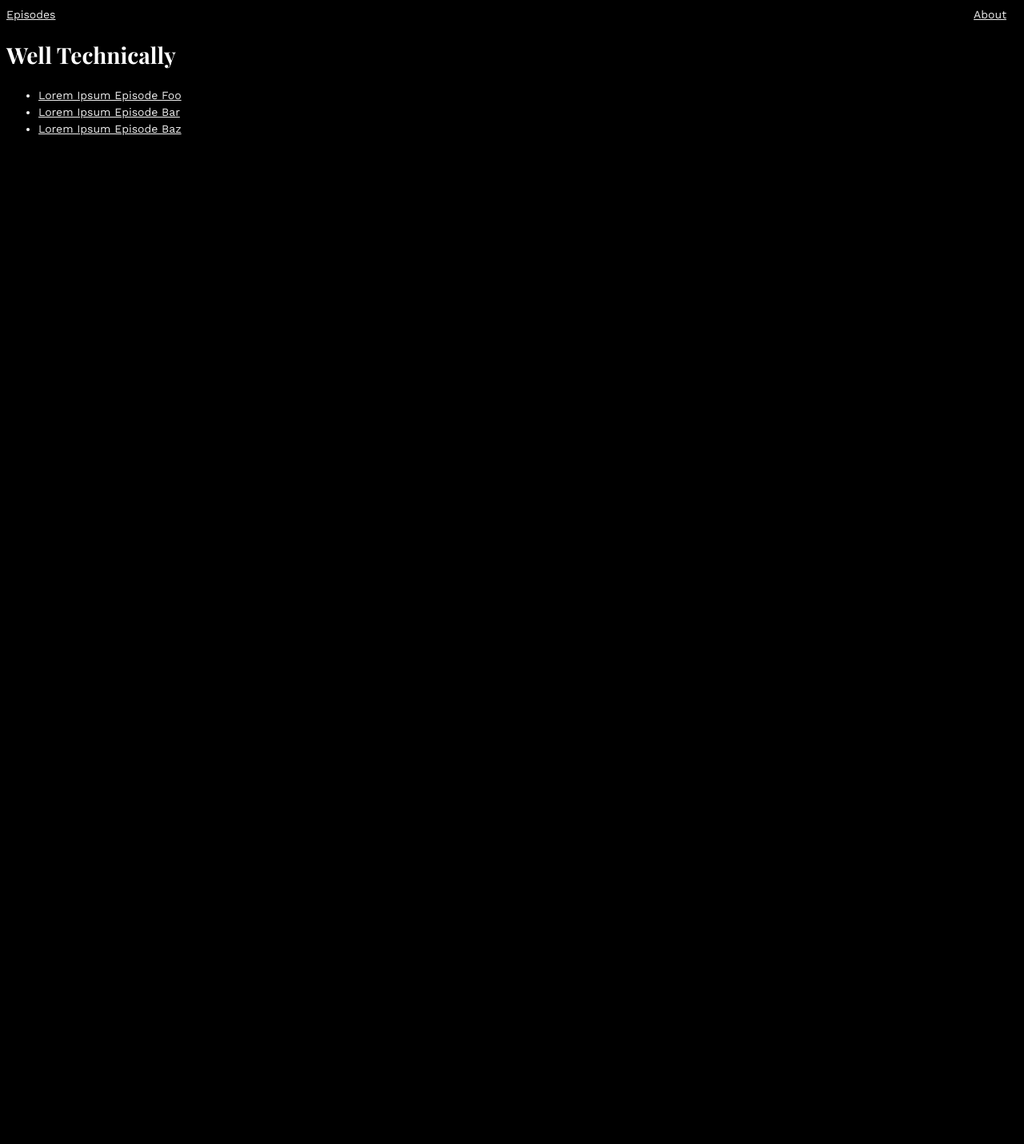
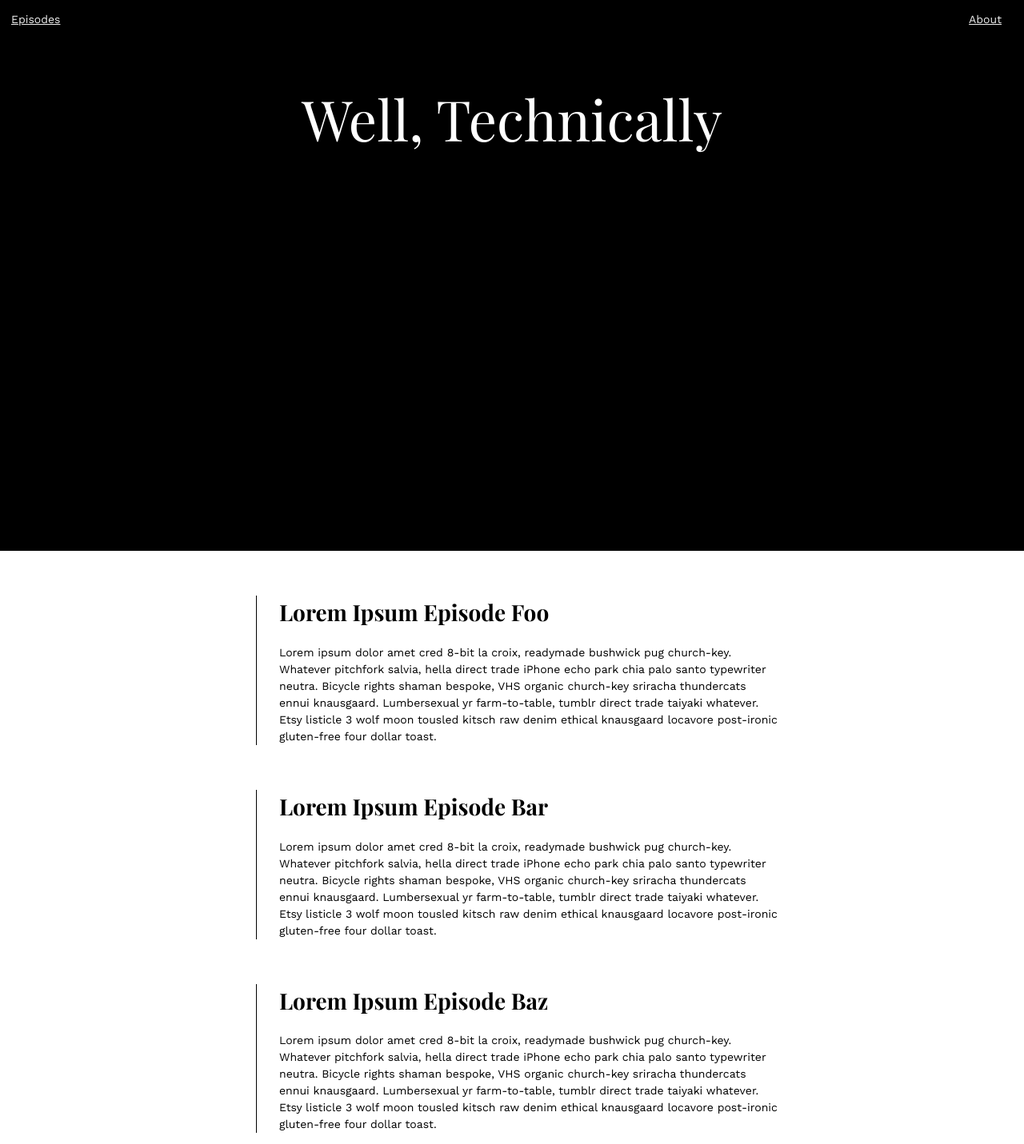
Before and after one commit to clairenied/well-technically, a Next.js app: page / in a window 1280 px wide. Shown: the whole page at 80% size. Before the commit the page ends 800 px from the top, so only its background shows below. Built offline with nearby package versions, Linux system fonts and the light colour scheme; a web font is replaced by a local one.

Commit message:
episode lis for index

```diff
--- /dev/null
+++ b/app/components/EpisodeLink.js
@@ -0,0 +1,30 @@
+import Link from 'next/link';
+import PropTypes from 'prop-types';
+
+const EpisodeLink = props => (
+  <li>
+    <Link as={`/episode/${props.id}`} href={`/episode?title=${props.title}`}>
+      <h1><a>{props.title}</a></h1>
+    </Link>
+
+    <p>{props.text}</p>
+
+    <style jsx="true">
+      {`
+        li {
+          margin-top: 56px;
+          border-left: 1px solid black;
+          padding: 0 28px;
+        }
+      `}
+    </style>
+  </li>
+);
+
+EpisodeLink.propTypes = {
+  id: PropTypes.string.isRequired,
+  title: PropTypes.string.isRequired,
+  text: PropTypes.string.isRequired,
+};
+
+export default EpisodeLink;
--- a/app/components/Header.js
+++ b/app/components/Header.js
@@ -12,13 +12,18 @@ export default () => (
     <style jsx="true">
       {`
         .header-container {
+          background-color: #000;
+          color: #fff;
           width: 100%;
           display: flex;
           justify-content: space-between;
+          margin: 0;
+          padding: 14px;
         }
 
         .header-container > a {
           margin-right: 14px;
+          color: #eee;
         }
       `}
     </style>
--- a/app/components/Layout.js
+++ b/app/components/Layout.js
@@ -11,11 +11,10 @@ const Layout = props => (
         }
 
         body {
-          background-color: black;
-          color: #fff;
           font-family: 'Work Sans', sans-serif;
           font-size: 14px;
           line-height: 1.5;
+          margin: 0;
         }
 
         h1, h2, h3, h4, h5, h6 {
@@ -23,8 +22,13 @@ const Layout = props => (
           font-weight: 600;
         }
 
-        a {
-          color: #eee;
+        .container {
+          width: 720px;
+          margin: 0 auto;
+        }
+
+        ul {
+          list-style: none;
         }
     `}
     </style>
--- a/pages/index.js
+++ b/pages/index.js
@@ -1,31 +1,50 @@
-import Link from 'next/link';
-import PropTypes from 'prop-types';
-
 import Layout from '../app/components/Layout';
+import EpisodeLink from '../app/components/EpisodeLink';
 
 
-const EpisodeLink = props => (
-  <li>
-    <Link as={`/episode/${props.id}`} href={`/episode?title=${props.title}`}>
-      <a>{props.title}</a>
-    </Link>
-  </li>
-);
+const indexHeaderStyles = {
+  display: 'inline-block',
+  width: '100%',
+  textAlign: 'center',
+  height: '80vh',
+  minHeight: '420px',
+  backgroundColor: '#000',
+  color: '#fff',
+};
+
+const indexHeaderStylesH1 = {
+  fontSize: '70px',
+  fontWeight: '300',
+};
 
 const index = () => (
   <Layout>
-    <h1>Well Technically</h1>
-    <ul>
-      <EpisodeLink id="episode1" title="Lorem Ipsum Episode Foo" />
-      <EpisodeLink id="episode2" title="Lorem Ipsum Episode Bar" />
-      <EpisodeLink id="episode3" title="Lorem Ipsum Episode Baz" />
-    </ul>
+
+    <div style={indexHeaderStyles}>
+      <h1 style={indexHeaderStylesH1}>Well, Technically</h1>
+    </div>
+
+    <div className="container">
+      <ul>
+        <EpisodeLink
+          id="episode1"
+          title="Lorem Ipsum Episode Foo"
+          text="Lorem ipsum dolor amet cred 8-bit la croix, readymade bushwick pug church-key. Whatever pitchfork salvia, hella direct trade iPhone echo park chia palo santo typewriter neutra. Bicycle rights shaman bespoke, VHS organic church-key sriracha thundercats ennui knausgaard. Lumbersexual yr farm-to-table, tumblr direct trade taiyaki whatever. Etsy listicle 3 wolf moon tousled kitsch raw denim ethical knausgaard locavore post-ironic gluten-free four dollar toast."
+        />
+        <EpisodeLink
+          id="episode2"
+          title="Lorem Ipsum Episode Bar"
+          text="Lorem ipsum dolor amet cred 8-bit la croix, readymade bushwick pug church-key. Whatever pitchfork salvia, hella direct trade iPhone echo park chia palo santo typewriter neutra. Bicycle rights shaman bespoke, VHS organic church-key sriracha thundercats ennui knausgaard. Lumbersexual yr farm-to-table, tumblr direct trade taiyaki whatever. Etsy listicle 3 wolf moon tousled kitsch raw denim ethical knausgaard locavore post-ironic gluten-free four dollar toast."
+        />
+        <EpisodeLink
+          id="episode3"
+          title="Lorem Ipsum Episode Baz"
+          text="Lorem ipsum dolor amet cred 8-bit la croix, readymade bushwick pug church-key. Whatever pitchfork salvia, hella direct trade iPhone echo park chia palo santo typewriter neutra. Bicycle rights shaman bespoke, VHS organic church-key sriracha thundercats ennui knausgaard. Lumbersexual yr farm-to-table, tumblr direct trade taiyaki whatever. Etsy listicle 3 wolf moon tousled kitsch raw denim ethical knausgaard locavore post-ironic gluten-free four dollar toast."
+        />
+      </ul>
+    </div>
+
   </Layout>
 );
 
-EpisodeLink.propTypes = {
-  id: PropTypes.string.isRequired,
-  title: PropTypes.string.isRequired,
-};
-
 export default index;
```
